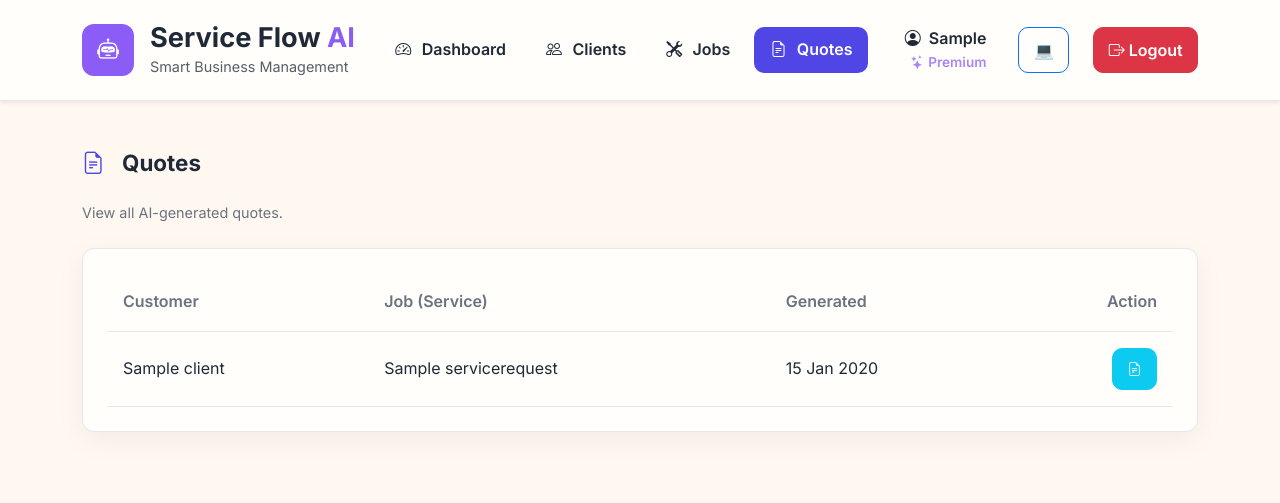
After one commit to 0N1X9/service-flow, a Django app: page /quotes/ in a window 1280 px wide. The commit adds this page. Shown: the top 503 px of the page. Run offline with Django 5.2, Linux system fonts and the light colour scheme; a user stored in the database is signed in; tables that the repository leaves empty hold one stand-in row (values such as "Sample post").

Commit message:
feat(quotes): add quotes list page

```diff
--- a/quotes/urls.py
+++ b/quotes/urls.py
@@ -5,6 +5,11 @@ from . import views
 app_name = "quotes"
 
 urlpatterns = [
+    path(
+        "",
+        views.quote_list,
+        name="list",
+    ),
     path(
         "generate/<int:service_id>/",
         views.quote_generate,
--- a/quotes/views.py
+++ b/quotes/views.py
@@ -73,3 +73,25 @@ def quote_detail(request, pk):
             "quote_outdated": quote_outdated,
         },
     )
+
+
+@login_required
+def quote_list(request):
+    quotes = (
+        Quote.objects.filter(
+            service_request__client__business=request.user.businessprofile
+        )
+        .select_related(
+            "service_request",
+            "service_request__client",
+        )
+        .order_by("-updated_at")
+    )
+
+    return render(
+        request,
+        "quotes/quote_list.html",
+        {
+            "quotes": quotes,
+        },
+    )
--- a/templates/base.html
+++ b/templates/base.html
@@ -87,23 +87,26 @@
                     </li>
 
                     <li class="nav-item">
-                        <a class="nav-link {% if request.resolver_match.url_name == 'business-profile' %}active{% endif %}"
-                            href="{% url 'core:business-profile' %}"><i class="bi bi-building me-1"></i>Profile
+                        <a class="nav-link {% if request.resolver_match.namespace == 'quotes' %}active{% endif %}"
+                            href="{% url 'quotes:list' %}"><i class="bi bi-file-earmark-text me-1"></i>Quotes
                         </a>
                     </li>
                 </ul>
 
                 <!-- User Area -->
                 <div class="d-flex align-items-center gap-3">
+                    <a class="nav-link {% if request.resolver_match.url_name == 'business-profile' %}active{% endif %}"
+                        href="{% url 'core:business-profile' %}">
                         <div class="user-summary">
                             <div class="user-name">
                                 <i class="bi bi-person-circle me-1"></i>
                                 {{ request.user.first_name|default:request.user.username }}
+
                             </div>
 
                             <div class="user-plan">
                                 {% if subscription and subscription.is_active %}
-                            <span class="text-purple">
+                                <span class="text-purple text-center">
                                     <i class="bi bi-stars me-1"></i>Premium
                                 </span>
                                 {% else %}
@@ -111,6 +114,7 @@
                                 {% endif %}
                             </div>
                         </div>
+                    </a>
 
                     <button id="theme-toggle" class="btn btn-outline-primary me-2" type="button" title="Change theme">💻
                     </button>
--- a/templates/dashboard/dashboard.html
+++ b/templates/dashboard/dashboard.html
@@ -62,7 +62,7 @@ Dashboard
             </div>
 
             <div class="col-md-6 col-xl-3">
-                <a href="{% url 'services:list' %}">
+                <a href="{% url 'quotes:list' %}">
                     <div class="sf-card stat-card">
                         <div class="stat-card-top">
                             <div class="stat-icon">
--- /dev/null
+++ b/templates/quotes/quote_list.html
@@ -0,0 +1,64 @@
+{% extends "base.html" %}
+
+{% block title %}Quotes{% endblock %}
+
+{% block content %}
+
+<div class="page-header d-flex justify-content-between align-items-center mb-4">
+    <div>
+        <h2 class="section-title"><i class="bi bi-file-earmark-text"></i>Quotes</h2>
+        <p class="text-muted-small mb-0">
+            View all AI-generated quotes.
+        </p>
+    </div>
+</div>
+
+<div class="sf-card">
+
+    {% if quotes %}
+
+    <div class="table-responsive">
+        <table class="table align-middle mb-0">
+
+            <thead>
+                <tr>
+                    <th>Customer</th>
+                    <th>Job (Service)</th>
+                    <th>Generated</th>
+                    <th class="text-end">Action</th>
+                </tr>
+            </thead>
+
+            <tbody>
+
+                {% for quote in quotes %}
+
+                <tr>
+                    <td>{{ quote.service_request.client }}</td>
+                    <td>{{ quote.service_request.title }}</td>
+                    <td>{{ quote.created_at|date:"d M Y" }}</td>
+                    <td class="text-end">
+                        <a href="{% url 'quotes:detail' quote.pk %}" class="btn btn-sm btn-info"><i class="bi bi-file-earmark-text"></i></a>
+                    </td>
+                </tr>
+
+                {% endfor %}
+
+            </tbody>
+
+        </table>
+    </div>
+
+    {% else %}
+
+    <div class="text-center py-5">
+        <i class="bi bi-file-earmark-text" style="font-size:3rem;color:var(--primary);"></i>
+        <h4 class="mt-3">No quotes yet</h4>
+        <p class="text-muted-small">Generate your first AI quote from a Job.</p>
+    </div>
+
+    {% endif %}
+
+</div>
+
+{% endblock %}
```
Lines whose indentation alone changed are shown as unchanged.
